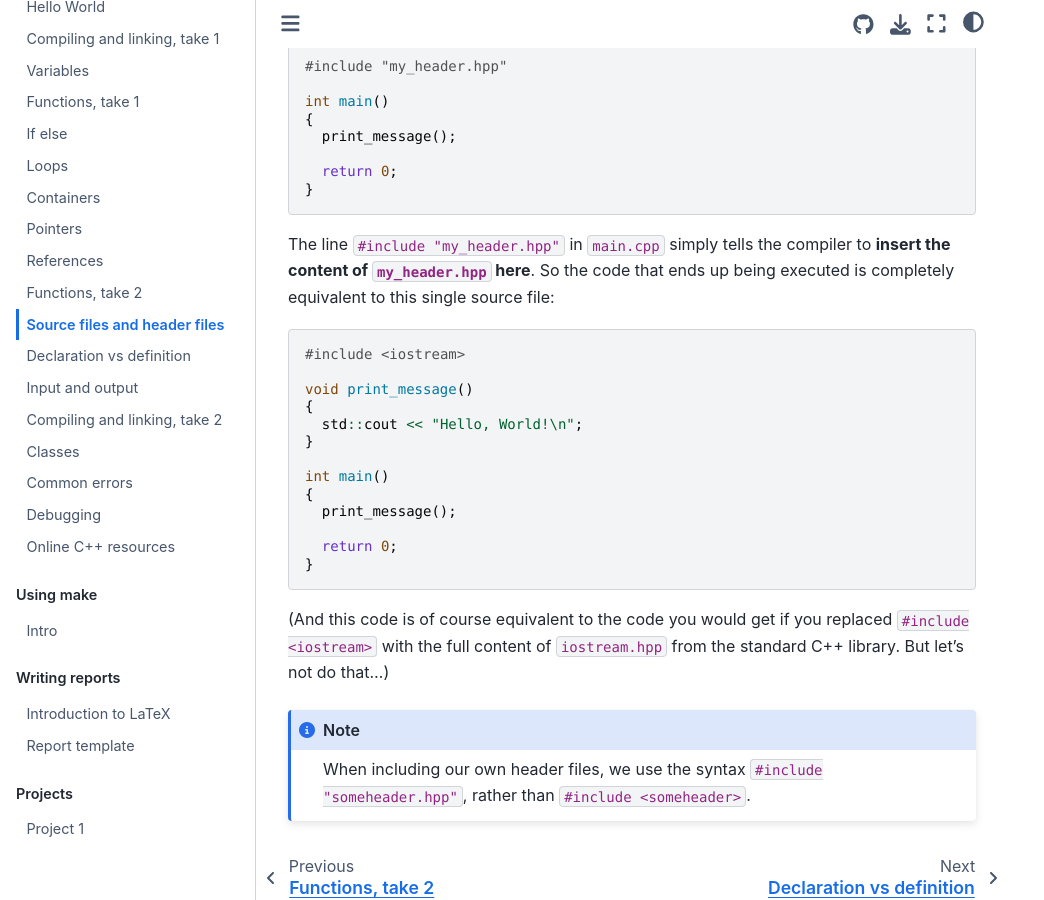
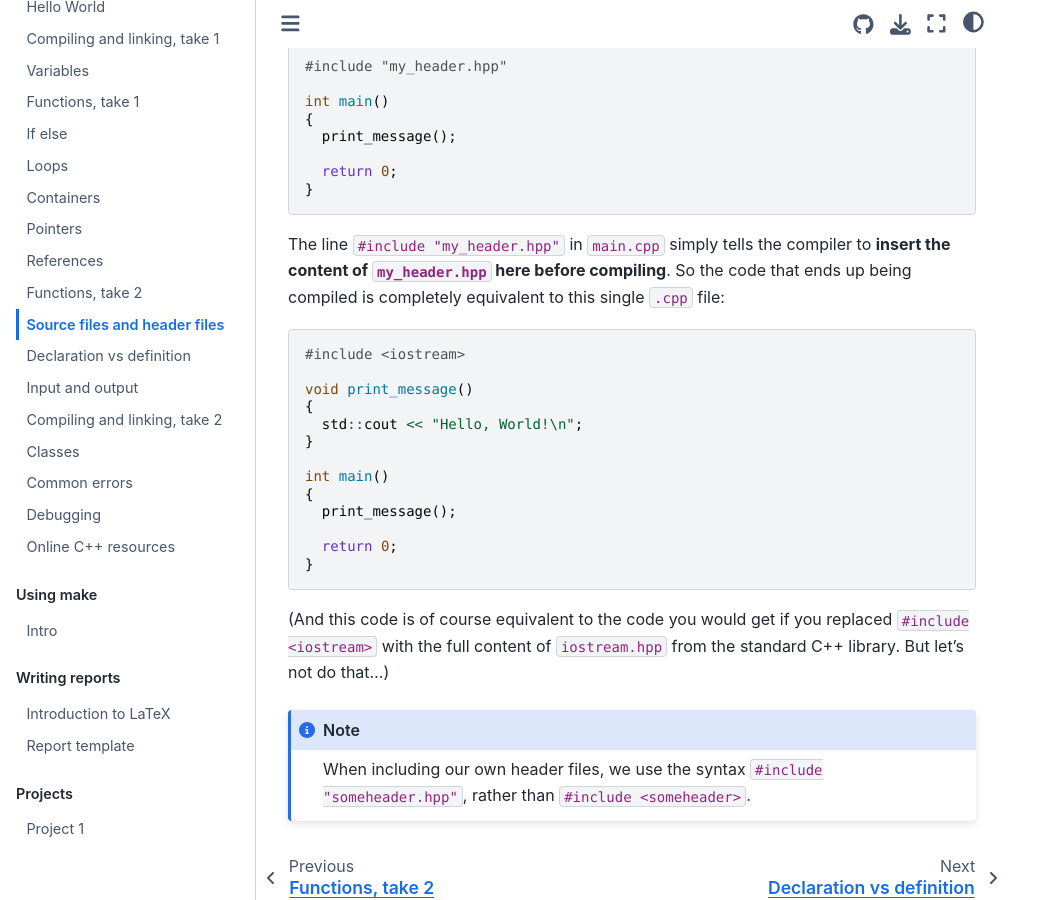
Before and after one commit to anderkve/FYS3150, a Jupyter Book: the page built from book/introduction_to_cpp/source_files_and_header_files.md, in a window 1280 px wide and 900 px high, scrolled down 527 px. Shown: the whole window, without its empty margins (0-1044 px from the left). Built offline with Jupyter Book 1.0.4 settings and Sphinx 7.4.7 and the Sphinx Book theme 1.1.4, drawn with Linux system fonts in a browser that asks for light colours.

Commit message:
C++ section: small tweak
	modified:   book/introduction_to_cpp/source_files_and_header_files.md

````diff
--- a/book/introduction_to_cpp/source_files_and_header_files.md
+++ b/book/introduction_to_cpp/source_files_and_header_files.md
@@ -28,7 +28,7 @@ int main()
 }
 ```
 
-The line `#include "my_header.hpp"` in `main.cpp` simply tells the compiler to **insert the content of `my_header.hpp` here**. So the code that ends up being executed is completely equivalent to this single source file:
+The line `#include "my_header.hpp"` in `main.cpp` simply tells the compiler to **insert the content of `my_header.hpp` here before compiling**. So the code that ends up being compiled is completely equivalent to this single `.cpp` file:
 
 ```cpp
 #include <iostream>
````
